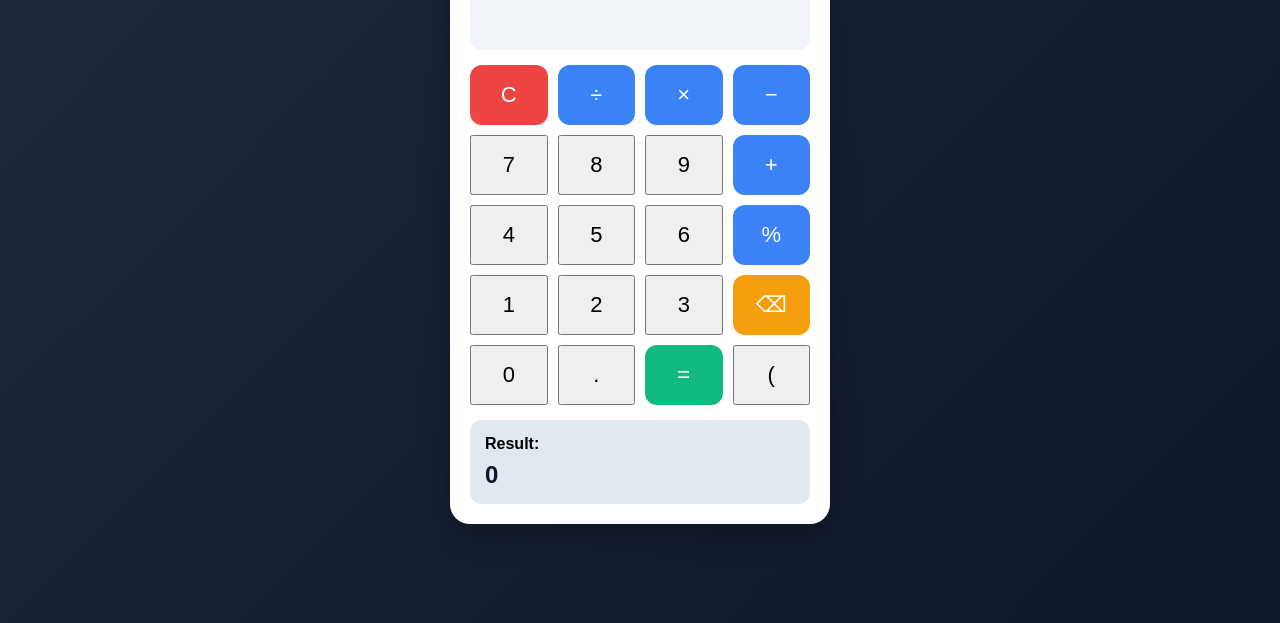
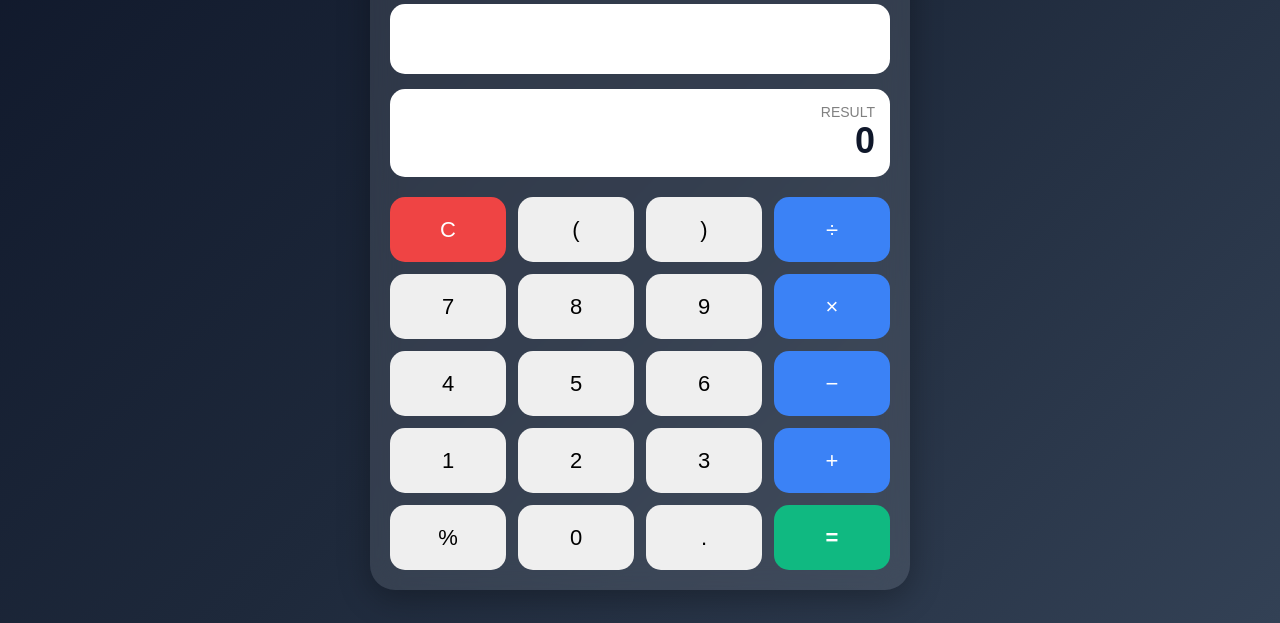
Before and after one commit to sarthakgupta1223/kishan, a plain HTML site: page index.html in a window 1280 px wide. Shown: the part 177-800 px from the top of the page. Drawn offline with Linux system fonts and the light colour scheme.

Commit message:
Add files via upload

```diff
--- a/index.html
+++ b/index.html
@@ -1,33 +1,33 @@
-<!DOCTYPE html>
-<html>
-<head>
-    <title>Calculator</title>
-</head>
 <body style="
 margin:0;
-    height:100vh;
+padding:0;
+font-family:Arial,sans-serif;
+background:linear-gradient(135deg,#0f172a,#1e293b,#334155);
+min-height:100vh;
 display:flex;
 justify-content:center;
 align-items:center;
-    background:linear-gradient(135deg,#1e293b,#0f172a);
-    font-family:Arial, sans-serif;
 ">
 
 <div style="
-    width:340px;
-    background:white;
+width:95%;
+max-width:500px;
 padding:20px;
-    border-radius:20px;
-    box-shadow:0 10px 30px rgba(0,0,0,0.3);
+background:rgba(255,255,255,0.1);
+backdrop-filter:blur(15px);
+border-radius:25px;
+box-shadow:0 8px 32px rgba(0,0,0,0.3);
 ">
 
-    <h2 style="
+<h1 style="
 text-align:center;
-        margin-top:0;
-        color:#1e293b;
+color:white;
+margin-bottom:20px;
+font-size:clamp(24px,5vw,36px);
+letter-spacing:2px;
 ">
-        Calculator
-    </h2>
+SARTHAK'S CALCULATOR
+</h1>
 
 <input
 type="text"
@@ -35,65 +35,99 @@
 readonly
 style="
 width:100%;
-            height:60px;
-            font-size:28px;
+height:70px;
+font-size:32px;
 text-align:right;
+padding-right:15px;
+box-sizing:border-box;
 border:none;
-            background:#f1f5f9;
-            border-radius:12px;
+border-radius:15px;
+background:white;
 margin-bottom:15px;
-            padding-right:10px;
-            box-sizing:border-box;
 "
 >
 
 <div style="
-        display:grid;
-        grid-template-columns:repeat(4,1fr);
-        gap:10px;
+background:white;
+border-radius:15px;
+padding:15px;
+margin-bottom:20px;
+text-align:right;
 ">
 
-        <button onclick="clearDisplay()" style="height:60px;font-size:22px;background:#ef4444;color:white;border:none;border-radius:12px;">C</button>
-        <button onclick="append('/')" style="height:60px;font-size:22px;background:#3b82f6;color:white;border:none;border-radius:12px;">÷</button>
-        <button onclick="append('*')" style="height:60px;font-size:22px;background:#3b82f6;color:white;border:none;border-radius:12px;">×</button>
-        <button onclick="append('-')" style="height:60px;font-size:22px;background:#3b82f6;color:white;border:none;border-radius:12px;">−</button>
+<div style="
+font-size:14px;
+color:gray;
+">
+RESULT
+</div>
 
-        <button onclick="append('7')" style="height:60px;font-size:22px;">7</button>
-        <button onclick="append('8')" style="height:60px;font-size:22px;">8</button>
-        <button onclick="append('9')" style="height:60px;font-size:22px;">9</button>
-        <button onclick="append('+')" style="height:60px;font-size:22px;background:#3b82f6;color:white;border:none;border-radius:12px;">+</button>
+<div id="result" style="
+font-size:36px;
+font-weight:bold;
+color:#0f172a;
+">
+0
+</div>
 
-        <button onclick="append('4')" style="height:60px;font-size:22px;">4</button>
-        <button onclick="append('5')" style="height:60px;font-size:22px;">5</button>
-        <button onclick="append('6')" style="height:60px;font-size:22px;">6</button>
-        <button onclick="append('%')" style="height:60px;font-size:22px;background:#3b82f6;color:white;border:none;border-radius:12px;">%</button>
-
-        <button onclick="append('1')" style="height:60px;font-size:22px;">1</button>
-        <button onclick="append('2')" style="height:60px;font-size:22px;">2</button>
-        <button onclick="append('3')" style="height:60px;font-size:22px;">3</button>
-        <button onclick="backspace()" style="height:60px;font-size:22px;background:#f59e0b;color:white;border:none;border-radius:12px;">⌫</button>
-
-        <button onclick="append('0')" style="height:60px;font-size:22px;">0</button>
-        <button onclick="append('.')" style="height:60px;font-size:22px;">.</button>
-        <button onclick="calculate()" style="height:60px;font-size:22px;background:#10b981;color:white;border:none;border-radius:12px;">=</button>
-        <button onclick="append('(')" style="height:60px;font-size:22px;">(</button>
 </div>
 
 <div style="
-        margin-top:15px;
-        background:#e2e8f0;
-        padding:15px;
-        border-radius:12px;
+display:grid;
+grid-template-columns:repeat(4,1fr);
+gap:12px;
 ">
-        <strong>Result:</strong>
-        <div id="result" style="
-            margin-top:8px;
-            font-size:24px;
-            color:#0f172a;
+
+<button onclick="clearDisplay()" style="height:65px;font-size:22px;border:none;border-radius:15px;background:#ef4444;color:white;">C</button>
+
+<button onclick="append('(')" style="height:65px;font-size:22px;border:none;border-radius:15px;">(</button>
+
+<button onclick="append(')')" style="height:65px;font-size:22px;border:none;border-radius:15px;">)</button>
+
+<button onclick="append('/')" style="height:65px;font-size:22px;border:none;border-radius:15px;background:#3b82f6;color:white;">÷</button>
+
+<button onclick="append('7')" style="height:65px;font-size:22px;border:none;border-radius:15px;">7</button>
+
+<button onclick="append('8')" style="height:65px;font-size:22px;border:none;border-radius:15px;">8</button>
+
+<button onclick="append('9')" style="height:65px;font-size:22px;border:none;border-radius:15px;">9</button>
+
+<button onclick="append('*')" style="height:65px;font-size:22px;border:none;border-radius:15px;background:#3b82f6;color:white;">×</button>
+
+<button onclick="append('4')" style="height:65px;font-size:22px;border:none;border-radius:15px;">4</button>
+
+<button onclick="append('5')" style="height:65px;font-size:22px;border:none;border-radius:15px;">5</button>
+
+<button onclick="append('6')" style="height:65px;font-size:22px;border:none;border-radius:15px;">6</button>
+
+<button onclick="append('-')" style="height:65px;font-size:22px;border:none;border-radius:15px;background:#3b82f6;color:white;">−</button>
+
+<button onclick="append('1')" style="height:65px;font-size:22px;border:none;border-radius:15px;">1</button>
+
+<button onclick="append('2')" style="height:65px;font-size:22px;border:none;border-radius:15px;">2</button>
+
+<button onclick="append('3')" style="height:65px;font-size:22px;border:none;border-radius:15px;">3</button>
+
+<button onclick="append('+')" style="height:65px;font-size:22px;border:none;border-radius:15px;background:#3b82f6;color:white;">+</button>
+
+<button onclick="append('%')" style="height:65px;font-size:22px;border:none;border-radius:15px;">%</button>
+
+<button onclick="append('0')" style="height:65px;font-size:22px;border:none;border-radius:15px;">0</button>
+
+<button onclick="append('.')" style="height:65px;font-size:22px;border:none;border-radius:15px;">.</button>
+
+<button onclick="calculate()" style="
+height:65px;
+font-size:22px;
+border:none;
+border-radius:15px;
+background:#10b981;
+color:white;
 font-weight:bold;
 ">
-            0
-        </div>
+=
+</button>
+
 </div>
 
 </div>
@@ -104,25 +138,19 @@ function append(value){
 }
 
 function clearDisplay(){
-    document.getElementById("display").value = "";
-    document.getElementById("result").innerText = "0";
-}
-
-function backspace(){
-    let display = document.getElementById("display");
-    display.value = display.value.slice(0,-1);
+document.getElementById("display").value="";
+document.getElementById("result").innerHTML="0";
 }
 
 function calculate(){
 try{
-        let result = eval(document.getElementById("display").value);
-        document.getElementById("result").innerText = result;
+let result=eval(document.getElementById("display").value);
+document.getElementById("result").innerHTML=result;
 }
 catch{
-        document.getElementById("result").innerText = "Error";
+document.getElementById("result").innerHTML="Error";
 }
 }
 </script>
 
 </body>
-</html>
```
Lines whose indentation alone changed are shown as unchanged.
